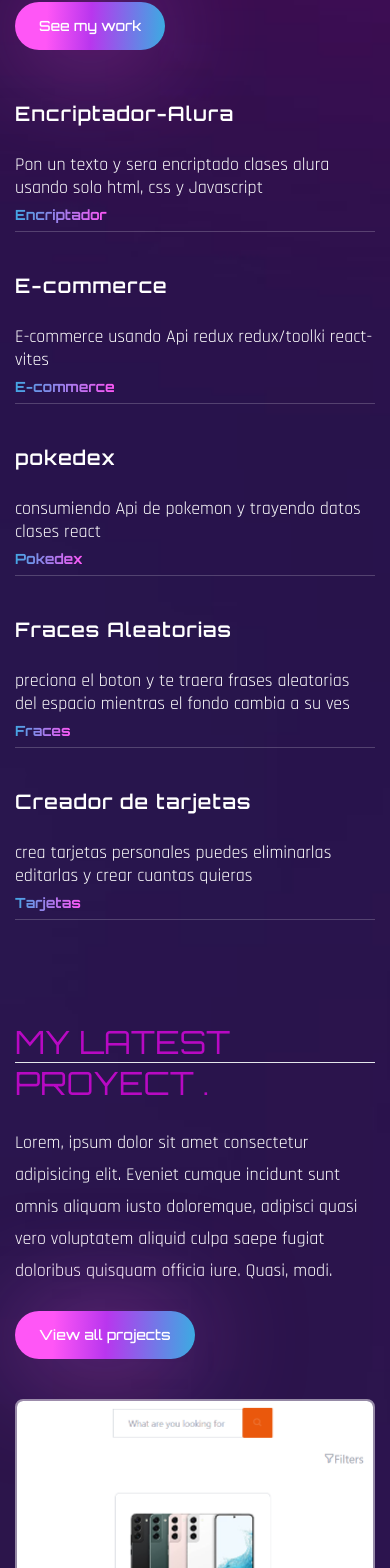
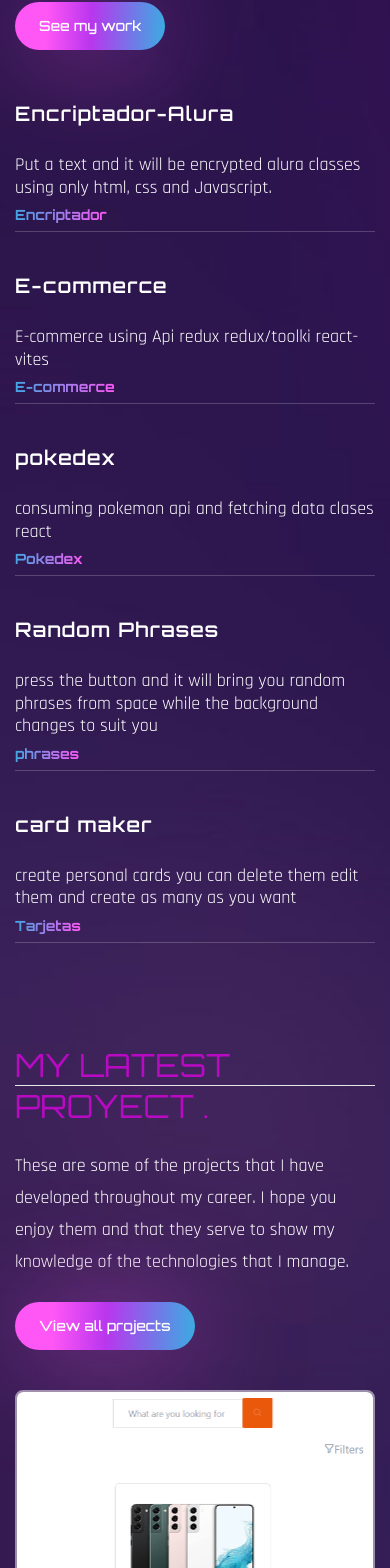
Before and after one commit to brandollguz0530/mi-portafolio-brandollguz, a React (Vite) app: page / in a window 390 px wide. Shown: the part 2665-4233 px from the top of the page. Built offline with nearby package versions, Linux system fonts and the light colour scheme; a web font is replaced by a local one.

Commit message:
avances2

```diff
--- a/src/App.jsx
+++ b/src/App.jsx
@@ -19,7 +19,7 @@ function App() {
       <Services />
       <Work />
       <Contact />
-      <div className='h-[4000px]'></div>
+      {/* <div className='h-[4000px]'></div> */}
     </div>
   )
 }
--- a/src/components/Contact.jsx
+++ b/src/components/Contact.jsx
@@ -11,7 +11,7 @@ const Contact = () => {
       whileInView={'show'}
       viewport={{once: false, amount: 0.3}}
       className="container mx-auto">
-        <div className='flex flex-col lg:flex-row'>
+        <div className='flex flex-col lg:flex-row mt-[500px]'>
             {/* text */}
             <div className='flex-1'>
               <div>
--- a/src/components/Services.jsx
+++ b/src/components/Services.jsx
@@ -2,37 +2,38 @@ import React from 'react'
 import { BsArrowUpRight } from 'react-icons/bs'
 import { motion} from "framer-motion"
 import { fadeIn } from "../variants"
+import { Link } from 'react-scroll'
 
 
 // services data
 const services = [
   {
     name: 'Encriptador-Alura',
-    description: "Pon un texto y sera encriptado clases alura usando solo html, css y Javascript",
+    description: "Put a text and it will be encrypted alura classes using only html, css and Javascript.",
     link: "https://encriptador-alura-brandollguz.netlify.app/",
     ancla: "Encriptador",
   },
   {
     name: 'E-commerce',
-    description: "E-commerce usando Api redux redux/toolki react-vites ",
+    description: "E-commerce using Api redux redux/toolki react-vites ",
     link: "https://sexto-entregable-ecommerce-brandollgu.netlify.app/",
     ancla: "E-commerce",
   },
   {
     name: 'pokedex',
-    description: "consumiendo Api de pokemon y trayendo datos clases react",
+    description: "consuming pokemon api and fetching data clases react",
     link: "https://entregable-5-poquedex-brandollguz.netlify.app/",
     ancla: "Pokedex",
   },
   {
-    name: 'Fraces Aleatorias ',
-    description: "preciona el boton y te traera frases aleatorias del espacio mientras el fondo cambia a su ves ",
+    name: 'Random Phrases ',
+    description: "press the button and it will bring you random phrases from space while the background changes to suit you ",
     link: "https://primer-entregable-react-brandollguz.netlify.app/",
-    ancla: "Fraces",
+    ancla: "phrases",
   },
   {
-    name: 'Creador de tarjetas',
-    description: "crea tarjetas personales puedes eliminarlas editarlas y crear cuantas quieras ",
+    name: 'card maker',
+    description: "create personal cards you can delete them edit them and create as many as you want ",
     link: "https://cuarto-entregable-react-brandollguz.netlify.app/",
     ancla: "Tarjetas ",
   }
@@ -56,7 +57,9 @@ const Services = () => {
             <h3 className='h3 max-w-[455px] mb-16'>
               I'm a Freelance front-end Developer whith over 2 years of experience.
             </h3>
+            <Link to='work'>
             <button className='btn btn-sm transition duration-300 transform hover:scale-110 focus:scale-110 mr-4'>See my work </button>
+            </Link>
           </motion.div>
           {/* services */}
           <motion.div
--- a/src/components/Work.jsx
+++ b/src/components/Work.jsx
@@ -5,6 +5,7 @@ import img1 from '/images/proyect1.png'
 import img2 from '/images/proyect2.png'
 import img3 from '/images/proyect3.png'
 import img4 from '/images/proyect4.png'
+import { Link } from 'react-scroll'
 
 
 const Work = () => {
@@ -24,9 +25,11 @@ const Work = () => {
                 proyect .
               </h2>
               <p>
-                Lorem, ipsum dolor sit amet consectetur adipisicing elit. Eveniet cumque incidunt sunt omnis aliquam iusto doloremque, adipisci quasi vero voluptatem aliquid culpa saepe fugiat doloribus quisquam officia iure. Quasi, modi.
+              These are some of the projects that I have developed throughout my career. I hope you enjoy them and that they serve to show my knowledge of the technologies that I manage.
               </p>
+              <Link to='services'>
               <button className='btn btn-sm transition duration-300 transform hover:scale-110 focus:scale-110 mt-6'>View all projects</button>
+              </Link>
             </motion.div>
             </div>
             {/* todas las imagenes  */}
@@ -47,7 +50,7 @@ const Work = () => {
               {/* pretittle */}
               <div className='text-2xl text-center text-gradient  mb-[30px] absolute -bottom-full left-12 group-hover:bottom-24 transition-all duration-500 z-50'>E-commerce</div>
               {/* ittle */}
-              <div className=' text-center text-gradient text-sm mb-4 lg:absolute lg:-bottom-full lg:left-12 lg:group-hover:bottom-14 lg:transition-all lg:duration-700 lg:z-50'>E-commerce usando Api redux redux/toolki react-vites</div>
+              <div className=' text-center text-gradient text-sm mb-4 lg:absolute lg:-bottom-full lg:left-12 lg:group-hover:bottom-14 lg:transition-all lg:duration-700 lg:z-50'>E-commerce using Api redux redux/toolki react-vites</div>
               </div>
             </div>
             </a>
@@ -62,9 +65,9 @@ const Work = () => {
               {/* img */}
               <img className='group-hover:scale-125 transition-all duration-500' src={img2} alt="" style={{ objectFit: 'cover', width: '100%', height: '100%' }}/>
               {/* pretittle */}
-              <div className='text-2xl text-center text-gradient  mt-4 absolute -bottom-full left-12 group-hover:bottom-24 transition-all duration-500 z-50'>Pokedex</div>
+              <div className='text-2xl text-center text-gradient  mt-4 absolute -bottom-full left-12 group-hover:bottom-24 transition-all duration-500 z-50 mb-[40px]'>Pokedex</div>
               {/* ittle */}
-              <div className=' text-center text-gradient text-sm mt-4 lg:absolute lg:-bottom-full lg:left-12 lg:group-hover:bottom-14 lg:transition-all lg:duration-700 lg:z-50'>Consumiendo Api de pokedex con react </div>
+              <div className=' text-center text-gradient text-sm mt-4 lg:absolute lg:-bottom-full lg:left-12 lg:group-hover:bottom-14 lg:transition-all lg:duration-700 lg:z-50'>consuming pokemon api and fetching data clases react </div>
 
             </div>
           </div>
@@ -80,9 +83,9 @@ const Work = () => {
               {/* img */}
               <img className='group-hover:scale-125 transition-all duration-500' src={img3} alt="" style={{ objectFit: 'cover', width: '100%', height: '100%' }}/>
               {/* pretittle */}
-              <div className='text-2xl text-center text-gradient   absolute -bottom-full left-12 group-hover:bottom-24 transition-all duration-500 z-50 mb-[50px]'>Frases Aleatorias</div>
+              <div className='text-2xl text-center text-gradient   absolute -bottom-full left-8 group-hover:bottom-24 transition-all duration-500 z-50 mb-[80px]'>Random Phrases</div>
               {/* ittle */}
-              <div className=' text-center text-gradient text-sm  lg:absolute lg:-bottom-full lg:left-12 lg:group-hover:bottom-14 lg:transition-all lg:duration-700 lg:z-50 mb-8'>presiona el boton y te traera una frase aleatoria mientras cambia el fondo  </div>
+              <div className=' text-center text-gradient text-sm  lg:absolute lg:-bottom-full lg:left-12 lg:group-hover:bottom-14 lg:transition-all lg:duration-700 lg:z-50'>press the button and it will bring you random phrases from space while the background changes to suit you   </div>
 
             </div>
           </div>
@@ -98,9 +101,9 @@ const Work = () => {
               {/* img */}
               <img className='group-hover:scale-125 transition-all duration-500' src={img4} alt="" style={{ objectFit: 'cover', width: '100%', height: '100%' }}/>
               {/* pretittle */}
-              <div className='text-2xl text-center text-gradient   absolute -bottom-full left-12 group-hover:bottom-24 transition-all duration-500 z-50 mb-[50px]'>Web del clima </div>
+              <div className='text-2xl text-center text-gradient   absolute -bottom-full left-12 group-hover:bottom-24 transition-all duration-500 z-50 mb-[50px]'>weather website </div>
               {/* ittle */}
-              <div className=' text-center text-gradient text-sm  lg:absolute lg:-bottom-full lg:left-12 lg:group-hover:bottom-14 lg:transition-all lg:duration-700 lg:z-50 mb-8'>Te da la ubicacion en que te encuentras y el clima </div>
+              <div className=' text-center text-gradient text-sm  lg:absolute lg:-bottom-full lg:left-12 lg:group-hover:bottom-14 lg:transition-all lg:duration-700 lg:z-50 mb-8'>It gives you the location where you are and the weather </div>
 
             </div>
             </div>
```
